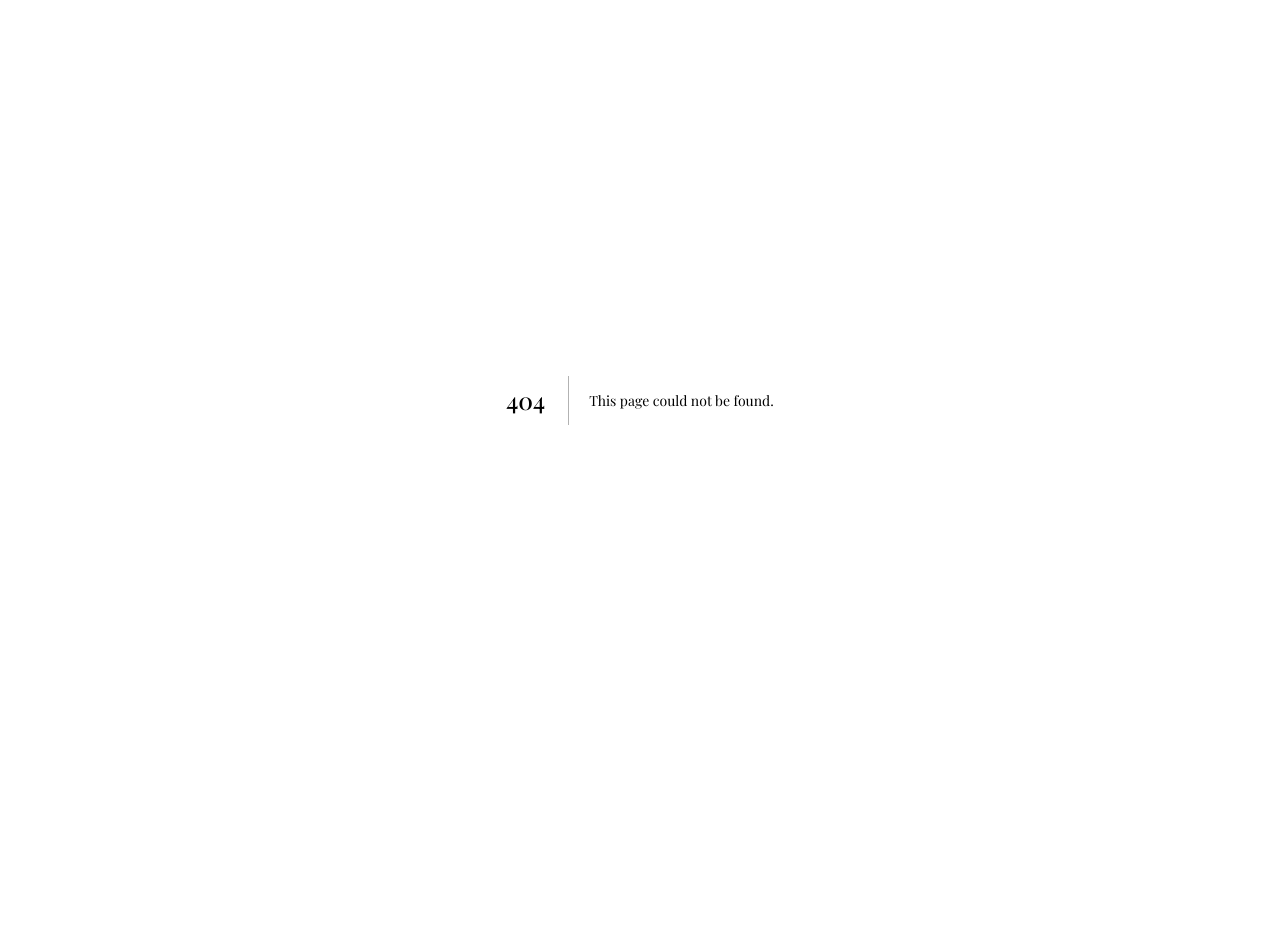
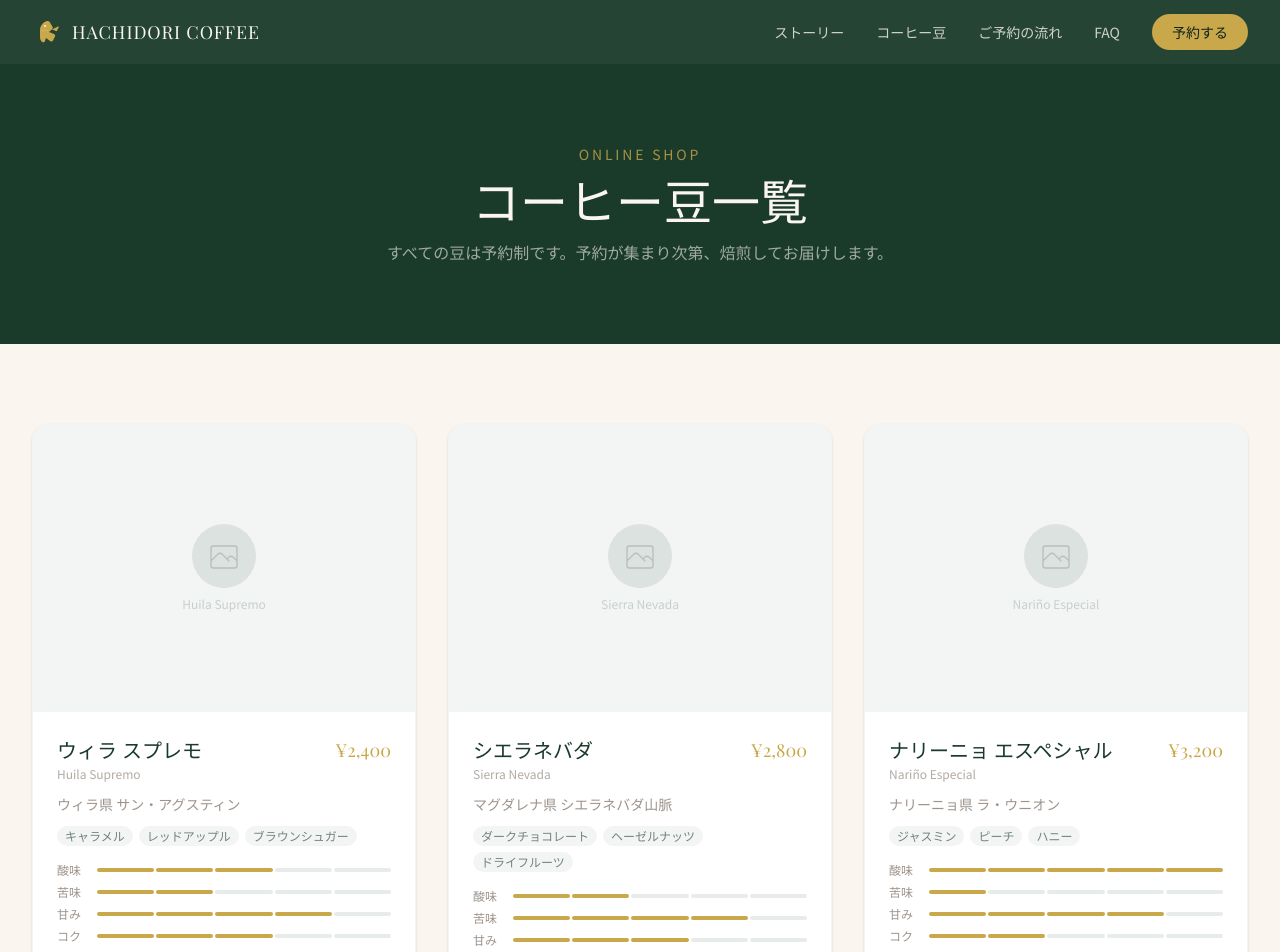
Before and after one commit to techAn26/hachidori-coffee, a Next.js app: page /shop in a window 1280 px wide. Before the commit this address had no page. Shown: the top 952 px of the page. Before the commit the page ends 800 px from the top, so only its background shows below. Built offline with nearby package versions, Linux system fonts and the light colour scheme; a web font is replaced by a local one.

Commit message:
feat: ECページ 商品一覧ページ実装
Co-Authored-By: Claude Opus 4.6 (1M context) <noreply@anthropic.com>

```diff
--- /dev/null
+++ b/src/app/shop/page.tsx
@@ -0,0 +1,143 @@
+import Link from "next/link";
+import Header from "@/components/Header";
+import Footer from "@/components/Footer";
+import { products } from "@/lib/products";
+
+export const metadata = {
+  title: "商品一覧 | HACHIDORI COFFEE",
+  description: "コロンビア産スペシャルティコーヒー豆の商品一覧。予約受付中。",
+};
+
+function TasteBar({ label, value }: { label: string; value: number }) {
+  return (
+    <div className="flex items-center gap-2">
+      <span className="text-xs text-brand-brown/50 w-8 shrink-0">{label}</span>
+      <div className="flex-1 flex gap-0.5">
+        {[1, 2, 3, 4, 5].map((level) => (
+          <div
+            key={level}
+            className={`h-1 flex-1 rounded-full ${
+              level <= value ? "bg-brand-gold" : "bg-brand-green/10"
+            }`}
+          />
+        ))}
+      </div>
+    </div>
+  );
+}
+
+export default function ShopPage() {
+  return (
+    <>
+      <Header />
+      <main className="pt-16">
+        {/* Hero */}
+        <div className="bg-brand-green py-16 sm:py-20">
+          <div className="mx-auto max-w-7xl px-4 sm:px-6 lg:px-8 text-center">
+            <p className="text-sm tracking-[0.2em] uppercase text-brand-gold/80 mb-3">
+              Online Shop
+            </p>
+            <h1 className="font-serif text-3xl sm:text-4xl lg:text-5xl text-brand-cream">
+              コーヒー豆一覧
+            </h1>
+            <p className="mt-4 text-brand-cream/60">
+              すべての豆は予約制です。予約が集まり次第、焙煎してお届けします。
+            </p>
+          </div>
+        </div>
+
+        {/* Product grid */}
+        <div className="bg-brand-cream py-16 sm:py-20">
+          <div className="mx-auto max-w-7xl px-4 sm:px-6 lg:px-8">
+            <div className="grid sm:grid-cols-2 lg:grid-cols-3 gap-8">
+              {products.map((product) => (
+                <Link
+                  key={product.id}
+                  href={`/shop/${product.id}`}
+                  className="group block bg-white rounded-2xl overflow-hidden shadow-sm hover:shadow-md transition-shadow border border-brand-green/5"
+                >
+                  {/* Image placeholder */}
+                  <div className="aspect-[4/3] bg-brand-green/5 flex items-center justify-center">
+                    <div className="text-center">
+                      <div className="w-16 h-16 mx-auto mb-2 rounded-full bg-brand-green/10 flex items-center justify-center">
+                        <svg
+                          className="w-8 h-8 text-brand-green/20"
+                          fill="none"
+                          viewBox="0 0 24 24"
+                          strokeWidth={1}
+                          stroke="currentColor"
+                        >
+                          <path
+                            strokeLinecap="round"
+                            strokeLinejoin="round"
+                            d="M2.25 15.75l5.159-5.159a2.25 2.25 0 013.182 0l5.159 5.159m-1.5-1.5l1.409-1.41a2.25 2.25 0 013.182 0l2.909 2.91M3.75 21h16.5a1.5 1.5 0 001.5-1.5V6a1.5 1.5 0 00-1.5-1.5H3.75A1.5 1.5 0 002.25 6v13.5A1.5 1.5 0 003.75 21z"
+                          />
+                        </svg>
+                      </div>
+                      <p className="text-xs text-brand-green/20">
+                        {product.nameEn}
+                      </p>
+                    </div>
+                  </div>
+
+                  {/* Content */}
+                  <div className="p-6">
+                    <div className="flex items-start justify-between">
+                      <div>
+                        <h2 className="font-serif text-xl text-brand-green group-hover:text-brand-gold transition-colors">
+                          {product.name}
+                        </h2>
+                        <p className="text-xs text-brand-brown/40 mt-0.5">
+                          {product.nameEn}
+                        </p>
+                      </div>
+                      <span className="font-serif text-lg text-brand-gold">
+                        &yen;{product.price.toLocaleString()}
+                      </span>
+                    </div>
+
+                    <p className="mt-3 text-sm text-brand-brown/50">
+                      {product.region}
+                    </p>
+
+                    {/* Flavor notes */}
+                    <div className="flex flex-wrap gap-1.5 mt-3">
+                      {product.flavorNotes.map((note) => (
+                        <span
+                          key={note}
+                          className="text-xs px-2 py-0.5 rounded-full bg-brand-green/5 text-brand-green/60"
+                        >
+                          {note}
+                        </span>
+                      ))}
+                    </div>
+
+                    {/* Taste chart */}
+                    <div className="mt-4 space-y-1.5">
+                      <TasteBar label="酸味" value={product.taste.acidity} />
+                      <TasteBar
+                        label="苦味"
+                        value={product.taste.bitterness}
+                      />
+                      <TasteBar label="甘み" value={product.taste.sweetness} />
+                      <TasteBar label="コク" value={product.taste.body} />
+                    </div>
+
+                    {/* Meta */}
+                    <div className="mt-4 flex items-center justify-between text-xs text-brand-brown/40">
+                      <span>
+                        {product.roast} / {product.process}
+                      </span>
+                      <span>{product.weight}</span>
+                    </div>
+                  </div>
+                </Link>
+              ))}
+            </div>
+          </div>
+        </div>
+      </main>
+      <Footer />
+    </>
+  );
+}
```
